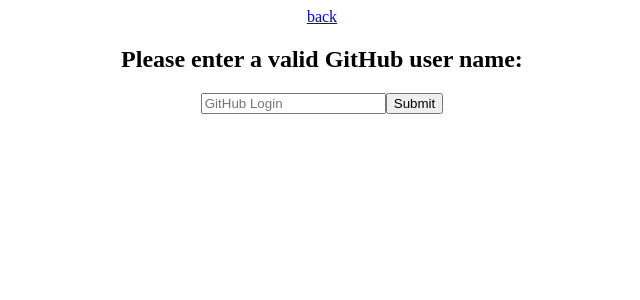
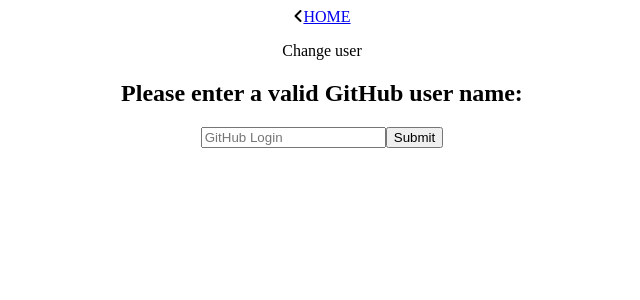
Before and after one commit to luis-pomare/github-friends, a React (Create React App) app: page /user in a window 1280 px wide. Shown: the top 300 px of the page, without its empty margins (318-958 px from the left). Built offline with nearby package versions, Linux system fonts and the light colour scheme.

Commit message:
Fix header conditional rendering and logos

```diff
--- a/src/components/header.js
+++ b/src/components/header.js
@@ -15,15 +15,35 @@ const HomeHeader = () => (
 const DetailsHeader = () => (
   <header>
     <nav>
+      <i className="fa-solid fa-angle-left" />
       <Link to="/">HOME</Link>
     </nav>
     <p>Conection details</p>
   </header>
 );
 
+const UserHeader = () => (
+  <header>
+    <nav>
+      <i className="fa-solid fa-angle-left" />
+      <Link to="/">HOME</Link>
+    </nav>
+    <p>Change user</p>
+  </header>
+);
+
 const Header = (props) => {
   const { caller } = props;
-  return caller === 'home' ? <HomeHeader /> : <DetailsHeader />;
+  switch (caller) {
+    case 'home':
+      return <HomeHeader />;
+    case 'details':
+      return <DetailsHeader />;
+    case 'user':
+      return <UserHeader />;
+    default:
+      return <HomeHeader />;
+  }
 };
 
 Header.propTypes = {
--- a/src/components/pages/user.js
+++ b/src/components/pages/user.js
@@ -1,5 +1,4 @@
 import React, { useState } from 'react';
-import { Link } from 'react-router-dom';
 import { useDispatch } from 'react-redux';
 import { getFollowers } from '../../redux/reducers/followers';
 import { getFollowings } from '../../redux/reducers/followings';
@@ -7,6 +6,7 @@ import { getUser } from '../../redux/reducers/user';
 import { clearAll } from '../../redux/reducers/all';
 import storedUrl from '../../redux/url';
 import '../../styles/user.css';
+import Header from '../header';
 
 const { url } = storedUrl;
 
@@ -46,7 +46,7 @@ const User = () => {
 
   return (
     <>
-      <Link to="/">back</Link>
+      <Header caller="user" />
       <h2>Please enter a valid GitHub user name:</h2>
       <input
         type="text"
```
